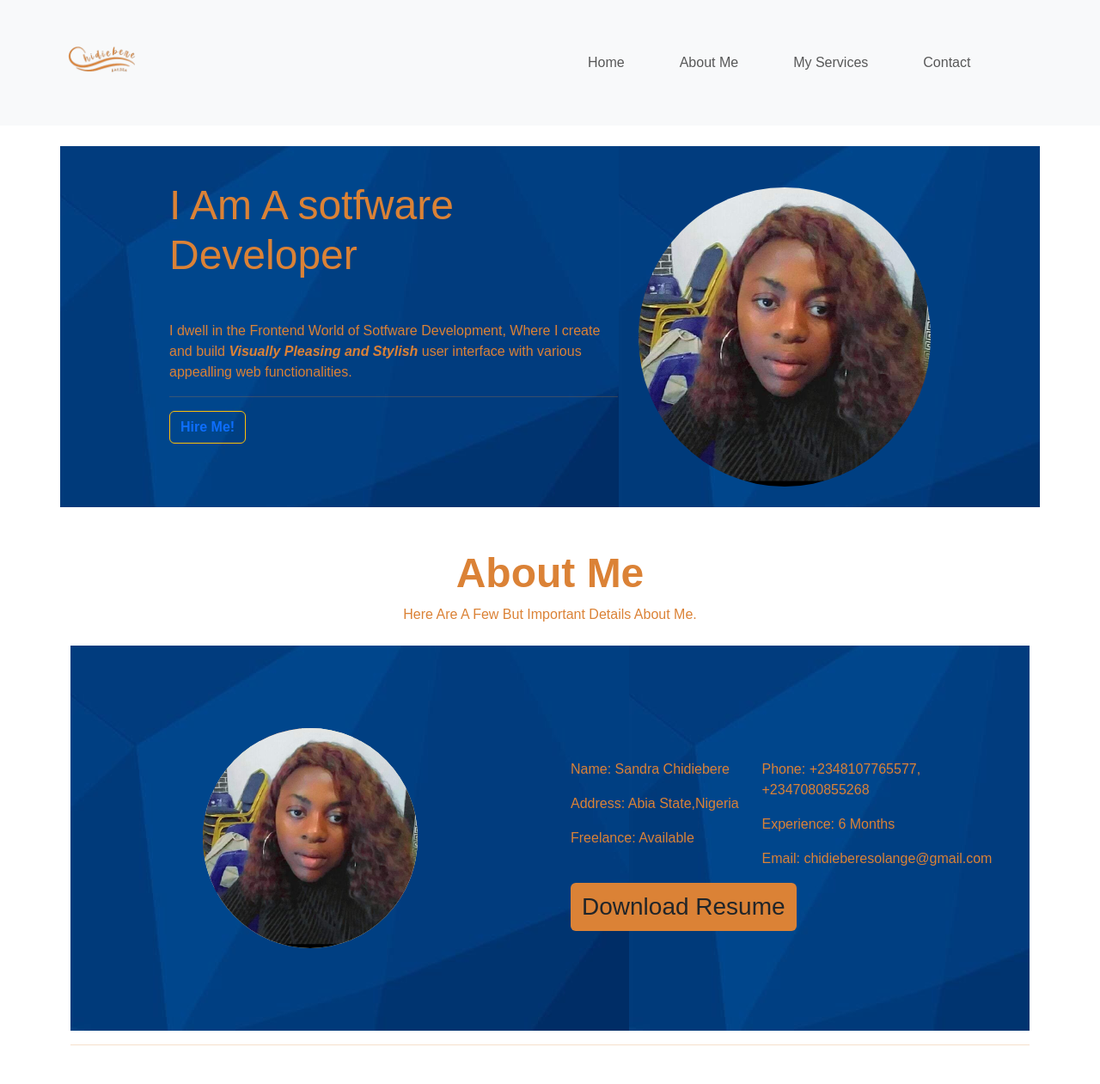
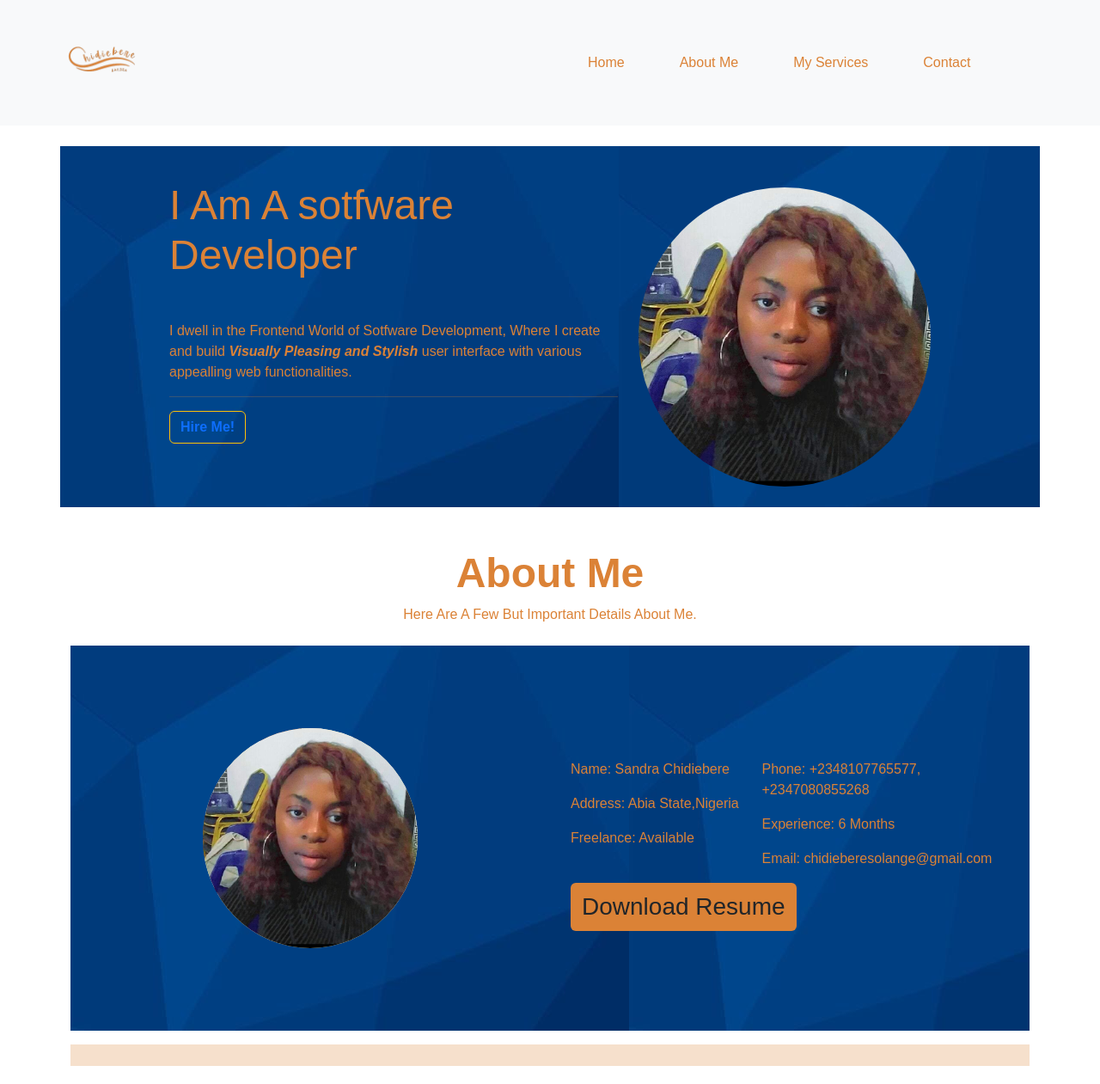
Before and after one commit to SandraChidiebere/myportfolio, a plain HTML site: page index.html in a window 1280 px wide. Shown: the top 1261 px of the page at 86% size. Drawn offline with nearby package versions, Linux system fonts and the light colour scheme.

Commit message:
Update mystyle.css

```diff
--- a/mystyle.css
+++ b/mystyle.css
@@ -2,3 +2,20 @@
     color: #DB8236;
     font-family: Arial, Helvetica, sans-serif;
 }
+/* changing the text color to the nav link */
+.nav-item a {
+    color: #DB8236;
+    /* font-size: 20px; */
+}
+
+/* adding a hover effect to the image */
+.img-hover:hover{
+    transform: scale(1.15);
+}
+
+/* styling the divider */
+.divider{
+    border: none;
+    height: 25px;
+    background-color: #DB8236;
+}
```
